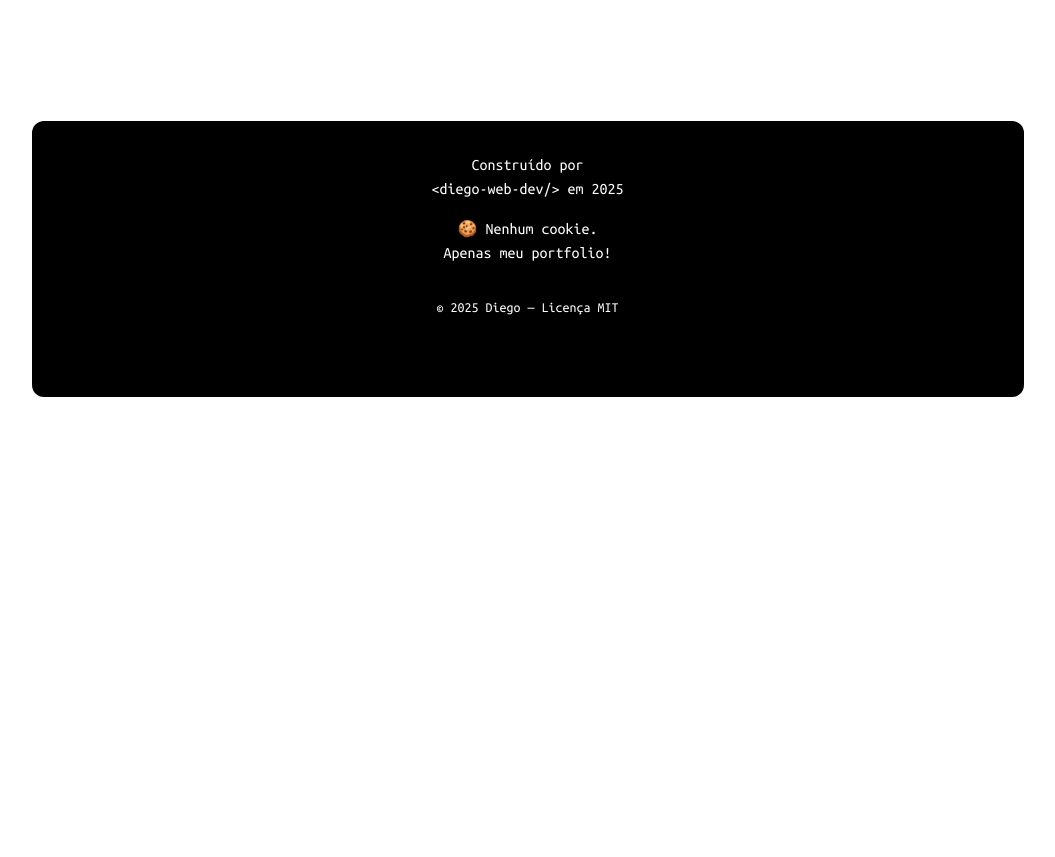
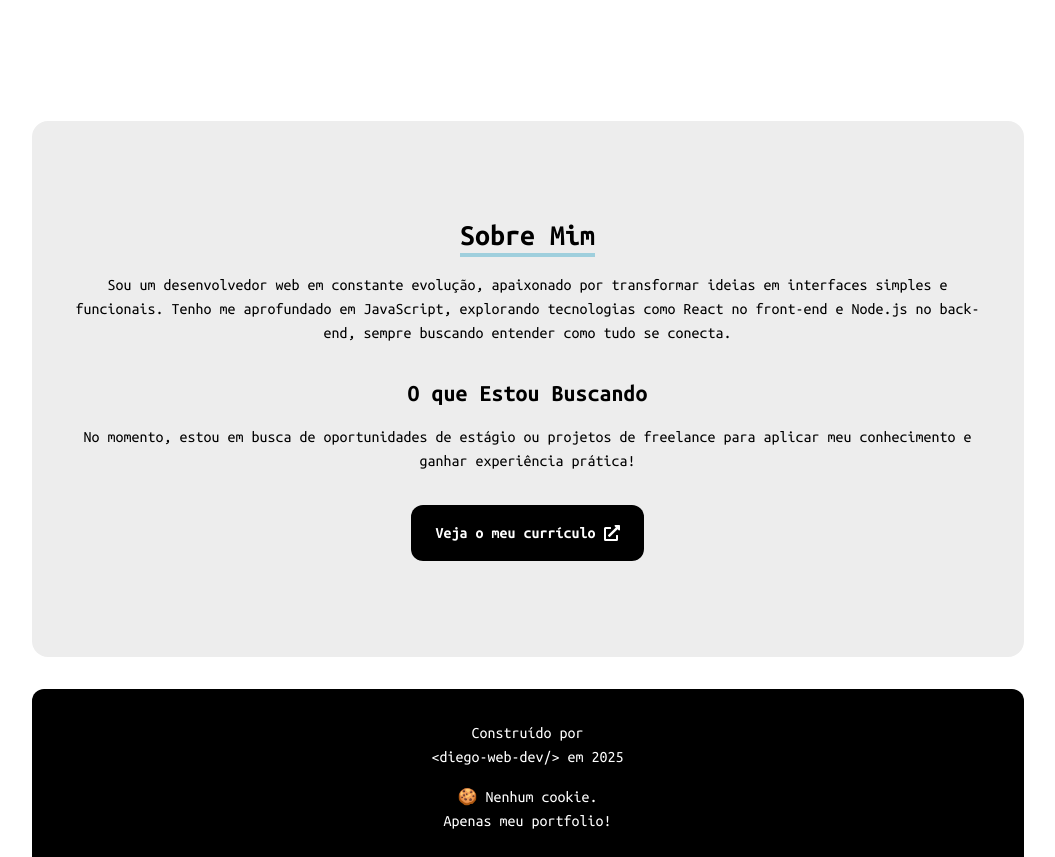
Before and after one commit to Diego-Moreira8/portfolio, a React (Vite) app: page / in a window 1280 px wide. Shown: the part 711-1568 px from the top of the page, without its empty margins (105-1160 px from the left). Before the commit the page ends 1140 px from the top, so only its background shows below. Built offline with nearby package versions, Linux system fonts and the light colour scheme.

Commit message:
feat: seção Sobre Mim

```diff
--- a/src/App.jsx
+++ b/src/App.jsx
@@ -2,6 +2,7 @@ import { pageSections } from "./utils/page-sections";
 import { Header } from "./components/Header";
 import { Hero } from "./components/Hero";
 import { Footer } from "./components/Footer";
+import { AboutMe } from "./components/AboutMe";
 
 export function App() {
   return (
@@ -14,6 +15,7 @@ export function App() {
           id={pageSections.home.id}
         >
           <Hero />
+          <AboutMe />
         </main>
 
         <Footer />
--- /dev/null
+++ b/src/components/AboutMe.jsx
@@ -0,0 +1,39 @@
+import { FaExternalLinkAlt } from "react-icons/fa";
+import { Heading1, Heading2 } from "./Headings";
+import { LinkButton } from "./LinkButton";
+import { Paragraph } from "./Paragraph";
+import { SectionContainer } from "./SectionContainer";
+import { CV_URL } from "../utils/cv-url";
+import { pageSections } from "../utils/page-sections";
+
+export function AboutMe() {
+  return (
+    <SectionContainer id={pageSections.about.id} softBg={true}>
+      <div className="text-center">
+        <Heading1 url={pageSections.about.url}>Sobre Mim</Heading1>
+
+        <Paragraph>
+          Sou um desenvolvedor web em constante evolução, apaixonado por
+          transformar ideias em interfaces simples e funcionais. Tenho me
+          aprofundado em JavaScript, explorando tecnologias como React no
+          front-end e Node.js no back-end, sempre buscando entender como tudo se
+          conecta.
+        </Paragraph>
+
+        <Heading2>O que Estou Buscando</Heading2>
+
+        <Paragraph>
+          No momento, estou em busca de oportunidades de estágio ou projetos de
+          freelance para aplicar meu conhecimento e ganhar experiência prática!
+        </Paragraph>
+
+        <LinkButton url={CV_URL}>
+          <span>Veja o meu currículo</span>
+          <span>
+            <FaExternalLinkAlt />
+          </span>
+        </LinkButton>
+      </div>
+    </SectionContainer>
+  );
+}
--- /dev/null
+++ b/src/components/Headings.jsx
@@ -0,0 +1,14 @@
+export function Heading1({ url, children }) {
+  return (
+    <a
+      className="border-b-secondary mx-auto mt-8 mb-4 block w-fit border-b-4 text-3xl font-bold"
+      href={url}
+    >
+      <h1>{children}</h1>
+    </a>
+  );
+}
+
+export function Heading2({ children }) {
+  return <h2 className="mt-8 mb-4 text-2xl font-bold">{children}</h2>;
+}
--- a/src/components/Hero.jsx
+++ b/src/components/Hero.jsx
@@ -1,4 +1,5 @@
 import heroPhoto from "../assets/hero-photo.webp";
+import { pageSections } from "../utils/page-sections";
 import { techStack } from "../utils/tech-stack";
 import { CodeGraphic } from "./CodeGraphic";
 import { ScrollDownIcon } from "./ScrollDownIcon";
@@ -52,7 +53,7 @@ export function Hero() {
       </div>
 
       {/* TODO: Adicionar link para descer a primeira seção */}
-      <a className="p-1" href="#">
+      <a className="p-1" href={pageSections.about.url}>
         <ScrollDownIcon className="h-8 w-13" />
       </a>
     </section>
--- /dev/null
+++ b/src/components/LinkButton.jsx
@@ -0,0 +1,11 @@
+export function LinkButton({ url, children }) {
+  return (
+    <a
+      className="hover:bg-soft-dark hover:dark:bg-soft-white mx-auto my-8 flex w-fit items-center gap-2 rounded-xl bg-black px-6 py-4 text-center font-bold text-white transition-transform duration-75 active:scale-95 dark:bg-white dark:text-black"
+      href={url}
+      target="_blank"
+    >
+      {children}
+    </a>
+  );
+}
--- /dev/null
+++ b/src/components/Paragraph.jsx
@@ -0,0 +1,3 @@
+export function Paragraph({ children }) {
+  return <p className="my-4">{children}</p>;
+}
--- /dev/null
+++ b/src/components/SectionContainer.jsx
@@ -0,0 +1,13 @@
+export function SectionContainer({ children, id, softBg = false }) {
+  const softBgColors =
+    "bg-soft-white text-black dark:bg-soft-dark dark:text-white";
+
+  return (
+    <section
+      className={`scroll-mt-sticky-header-height my-8 rounded-2xl p-2 sm:px-8 sm:py-16 ${softBg ? softBgColors : ""}`}
+      id={id}
+    >
+      {children}
+    </section>
+  );
+}
--- /dev/null
+++ b/src/utils/cv-url.js
@@ -0,0 +1,2 @@
+export const CV_URL =
+  "https://drive.google.com/file/d/10QXaG1fJagvM0khBkZPw385jUb245Iy6/view?usp=sharing";
```
